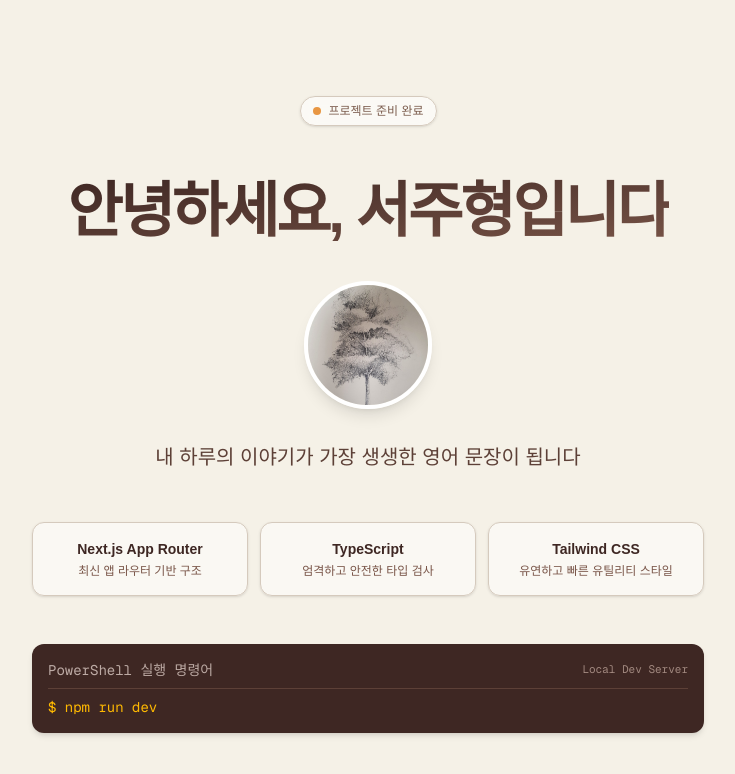
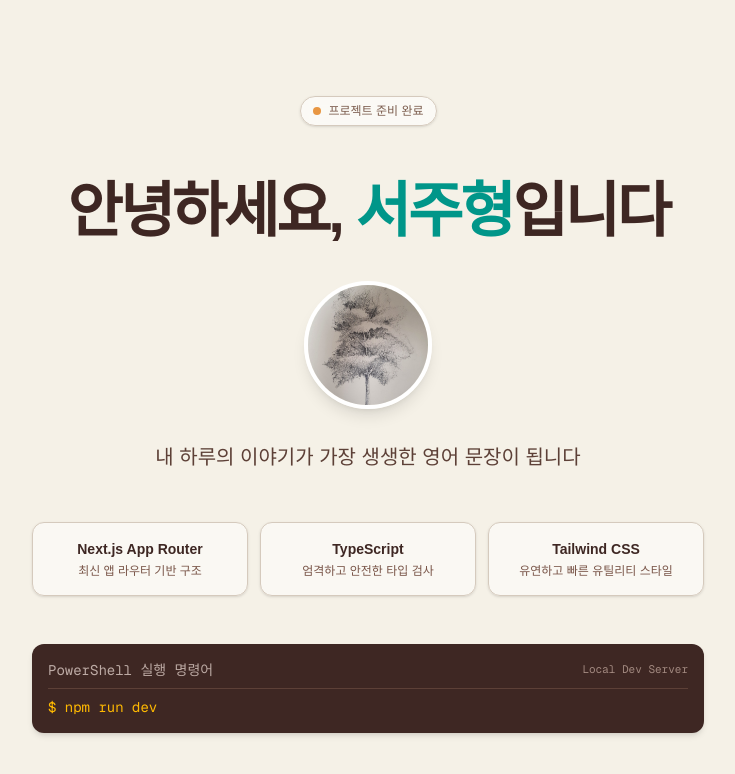
Before and after one commit to Juna379/my-first-site, a Next.js app: page / in a window 1280 px wide. Shown: the top 774 px of the page, without its empty margins (272-1007 px from the left). Built offline with nearby package versions, Linux system fonts and the light colour scheme.

Commit message:
[이름 글자색 청록으로]

```diff
--- a/app/page.tsx
+++ b/app/page.tsx
@@ -12,8 +12,8 @@ export default function Home() {
 
         {/* Header */}
         <div className="space-y-6 sm:space-y-8 flex flex-col items-center text-center w-full px-2 sm:px-0">
-          <h1 className="text-[1.75rem] sm:text-4xl md:text-5xl lg:text-6xl font-black tracking-tighter leading-tight text-balance break-words bg-gradient-to-br from-[#3E2723] to-[#795548] dark:from-[#EFEBE9] dark:to-[#BCAAA4] bg-clip-text text-transparent">
-            안녕하세요, 서주형입니다
+          <h1 className="text-[1.75rem] sm:text-4xl md:text-5xl lg:text-6xl font-black tracking-tighter leading-tight text-balance break-words text-[#3E2723] dark:text-[#EFEBE9]">
+            안녕하세요, <span className="text-teal-600 dark:text-teal-400">서주형</span>입니다
           </h1>
 
           <Image
```
